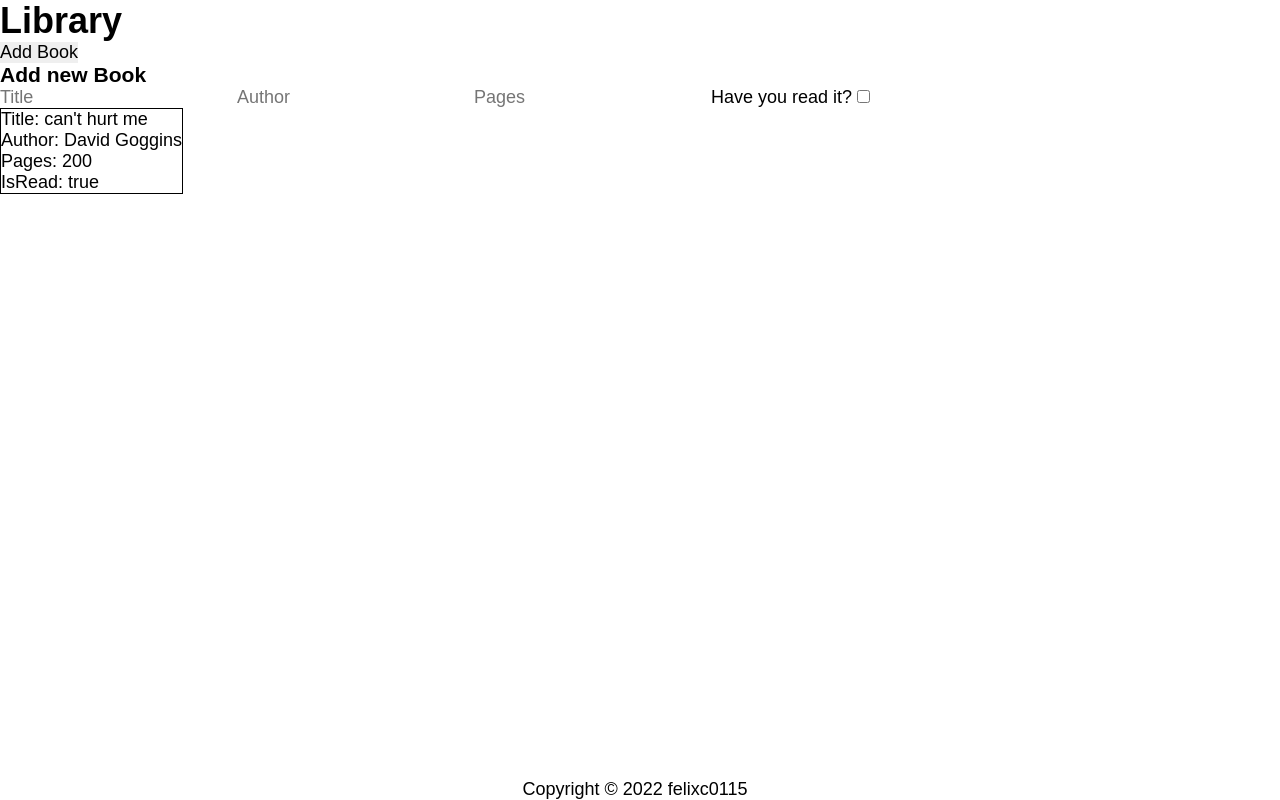
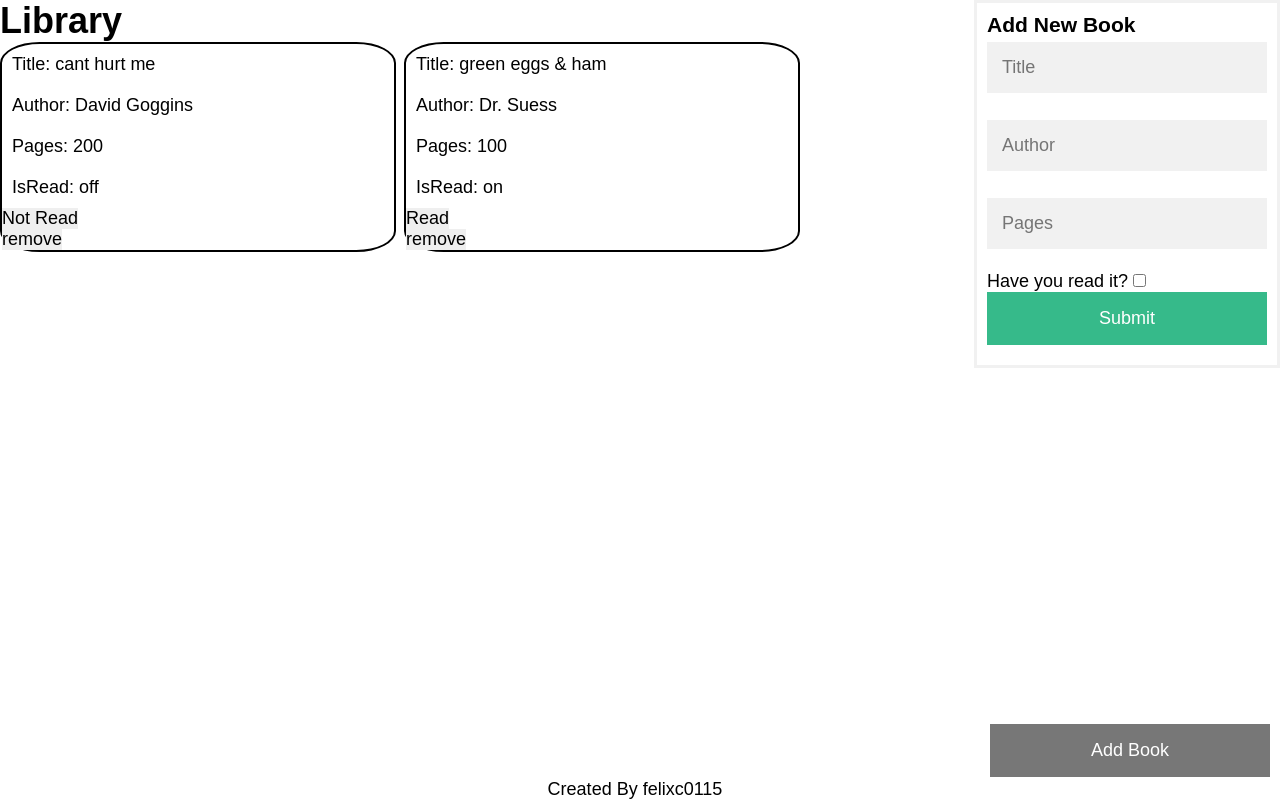
Before and after one commit to felixc0115/library-app, a plain HTML site: page index.html in a window 1280 px wide. Both pictures are taken after a click on the button "Add Book". Drawn offline with Linux system fonts and the light colour scheme.

Commit message:
add new book and remove book functionality

```diff
--- a/index.html
+++ b/index.html
@@ -16,7 +16,7 @@
     </div>
     <div class="form-popup" id="myForm">
       <form class="form-container">
-        <h3>Add new Book</h3>
+        <h3>Add New Book</h3>
         <label for="title"></label>
         <input type="text" id="title" placeholder="Title" required />
         <label for="author"></label>
@@ -24,18 +24,13 @@
         <label for="pages"></label>
         <input type="number" id="pages" placeholder="Pages" required />
         <label for="is-read">Have you read it?</label>
-        <input type="checkbox" id="is-read" placeholder="Pages" required />
+        <input type="checkbox" id="is-read" placeholder="Pages" />
+        <button id="submit-book-btn" type="submit" class="btn">Submit</button>
       </form>
     </div>
     <section></section>
     <footer class="footer">
-      <p>
-        Copyright ©
-        <script>
-          document.write(new Date().getFullYear());
-        </script>
-        felixc0115
-      </p>
+      <p>Created By felixc0115</p>
       <a href="https://github.com/felixc0115" target="_blank">
         <i class="fab fa-github"></i
       ></a>
--- a/main.js
+++ b/main.js
@@ -1,29 +1,85 @@
 let myLibrary = [
-  { title: `can't hurt me`, author: "David Goggins", pages: 200, isRead: true },
+  { title: "cant hurt me", author: "David Goggins", pages: 200, isRead: "off" },
+  { title: "green eggs & ham", author: "Dr. Suess", pages: 100, isRead: "on" },
 ];
 
 function Book(title, author, pages, isRead) {
   this.title = title;
   this.author = author;
-  this.pages = pages;
+  this.pages = +pages;
   this.isRead = isRead;
 }
 
-document
-  .querySelector("#add-book-btn")
-  .addEventListener("click", addBookToLibrary);
+addBookToLibrary();
+
+const addBookBtn = document.querySelector("#add-book-btn");
+const submitBookBtn = document.querySelector("#submit-book-btn");
+
+submitBookBtn.addEventListener("click", saveInputForm);
+
+addBookBtn.addEventListener("click", openForm);
+
+function openForm() {
+  document.querySelector(`#myForm`).style.display = "block";
+}
+
+function removeBookFromLibrary(e) {
+  const title = e.target.parentNode.firstChild.textContent;
+  const newLibrary = myLibrary.filter((book) => {
+    return !title.includes(book.title);
+  });
+  myLibrary = newLibrary;
+  addBookToLibrary();
+}
+
+function toggleRead(e) {
+  const title = e.target.parentNode.firstChild.textContent;
+  const bookObj = myLibrary.find((book) => title.includes(book.title));
+  e.target.textContent === "Read"
+    ? (e.target.textContent = "Not Read")
+    : (e.target.textContent = "Read");
+  bookObj.isRead === "on" ? (bookObj.isRead = "off") : (bookObj.isRead = "on");
+}
+
+function saveInputForm(event) {
+  event.preventDefault();
+  const title = document.querySelector("#title").value;
+  const author = document.querySelector("#author").value;
+  const pages = document.querySelector("#pages").value;
+  const isRead = document.querySelector("#is-read").value;
+  const newBook = new Book(title, author, pages, isRead);
+  myLibrary.push(newBook);
+  addBookToLibrary();
+}
+
+function closeForm() {
+  document.querySelector("#myForm").style.display = "none";
+}
 
 function addBookToLibrary() {
+  const bookSection = document.querySelector("section");
+  bookSection.innerHTML = "";
   myLibrary.forEach((book) => {
-    const bookSection = document.querySelector("section");
     const bookCard = document.createElement("div");
     bookCard.classList.add("book-card-container");
     for (let prop in book) {
       const p = document.createElement("p");
-      p.textContent = `${prop[0].toUpperCase() + prop.slice(1, prop.length)}:
-      ${book[prop]}`;
+      p.textContent = `${prop[0].toUpperCase()}${prop.slice(1, prop.length)}: ${
+        book[prop]
+      }`;
+      p.classList.add("book-card");
       bookCard.append(p);
     }
+    const lastPChild = document.querySelectorAll("p");
+    console.log(lastPChild);
+    const removeButton = document.createElement("button");
+    const readStatusButton = document.createElement("button");
+    readStatusButton.textContent = book.isRead === "on" ? "Read" : "Not Read";
+    removeButton.textContent = "remove";
+    removeButton.style.display = "block";
+    removeButton.addEventListener("click", removeBookFromLibrary);
+    readStatusButton.addEventListener("click", toggleRead);
+    bookCard.append(readStatusButton, removeButton);
     bookSection.append(bookCard);
   });
 }
--- a/styles.css
+++ b/styles.css
@@ -15,13 +15,10 @@ html {
 }
 
 body {
-    background-color: var(--grey);
-    color: var(--black);
-    font-family: 'Poppins', sans-serif;
+    font-family: sans-serif;
     font-size: 18px;
     font-weight: 500;
     word-wrap: break-word;
-    /* footer support */
     margin-bottom: 100px;
 }
 
@@ -41,6 +38,78 @@ input[type='number'] {
     cursor: text;
 }
 
+/* FORM */
+#add-book-btn {
+    background-color: #555;
+    color: white;
+    padding: 16px 20px;
+    border: none;
+    cursor: pointer;
+    opacity: 0.8;
+    position: fixed;
+    bottom: 23px;
+    right: 10px;
+    width: 280px;
+}
+
+.form-popup {
+    display: none;
+    position: fixed;
+    top: 0;
+    right: 0;
+    border: 3px solid #f1f1f1;
+    z-index: 5;
+}
+
+.form-container {
+    max-width: 300px;
+    padding: 10px;
+    background-color: white;
+}
+
+.form-container input[type=text], .form-container input[type=number] {
+    width: 100%;
+    padding: 15px;
+    margin: 5px 0 22px 0;
+    border: none;
+    background: #f1f1f1;
+}
+
+.form-container input[type=text]:focus, .form-container input[type=number]:focus, .form-container input[type=checkbox]:focus {
+    background-color: #ddd;
+    outline: none;
+}
+
+.form-container .btn {
+    background-color: #04AA6D;
+    color: white;
+    padding: 16px 20px;
+    border: none;
+    cursor: pointer;
+    width: 100%;
+    margin-bottom: 10px;
+    opacity: 0.8;
+}
+
+.form-container .btn:hover, .open-button:hover {
+    opacity: 1;
+}
+
+/* BOOK CARD */
+
+.book-card-container {
+    border: 2px solid black;
+    border-radius: 10%;
+}
+
+.book-card {
+    padding: 10px;
+}
+
+.book-card button {
+    width: 100%;
+}
+
 /* FOOTER */
 
 .footer {
@@ -55,21 +124,14 @@ input[type='number'] {
     padding: var(--spacing-sm);
 }
 
-.fa-github {
-    font-size: 24px;
-    color: var(--black);
-    transition: transform 0.3s ease-in-out;
-}
-
-.fa-github:hover {
-    transform: rotate(360deg) scale(1.2);
-}
-
-
-.book-card-container {
-    border: 1px solid black;
-}
 
 section {
     display: flex;
+    gap: 8px;
+    max-width: 800px;
 }
+
+section>* {
+    flex-shrink: 1;
+    flex-basis: 100%;
+}
```
